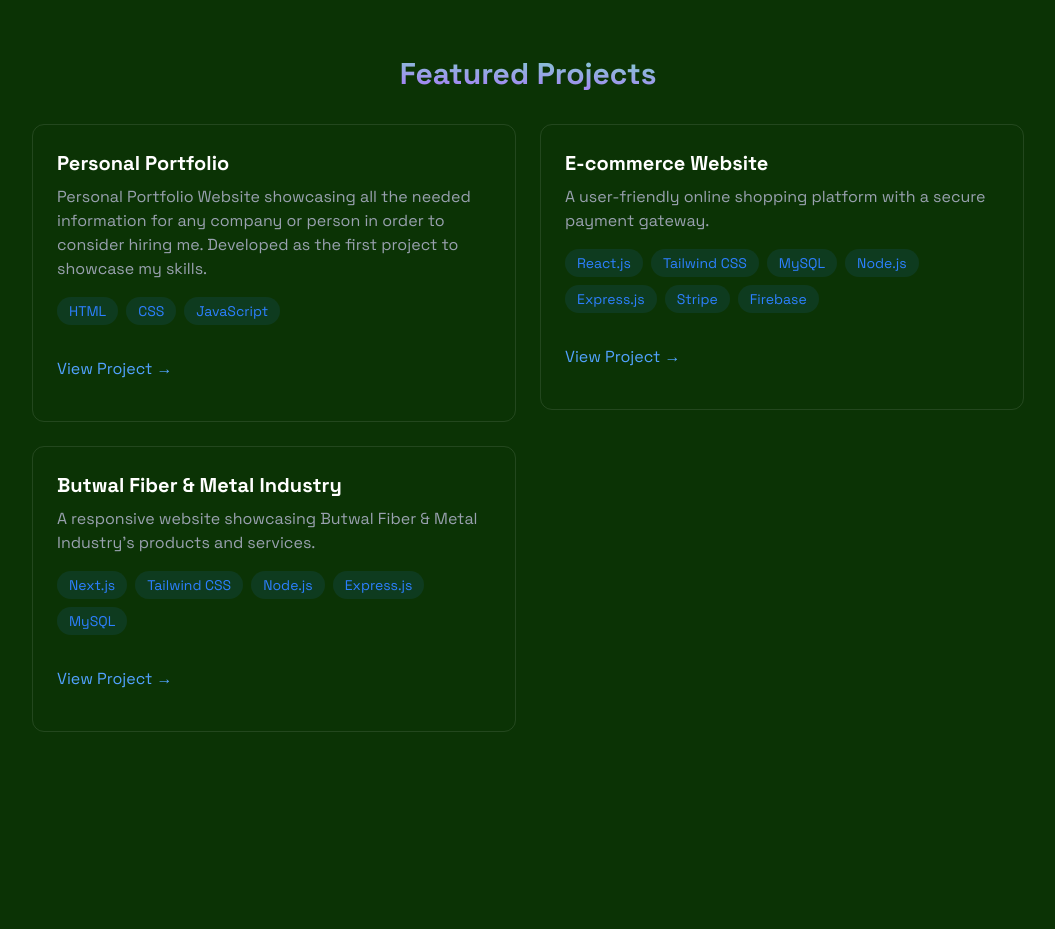
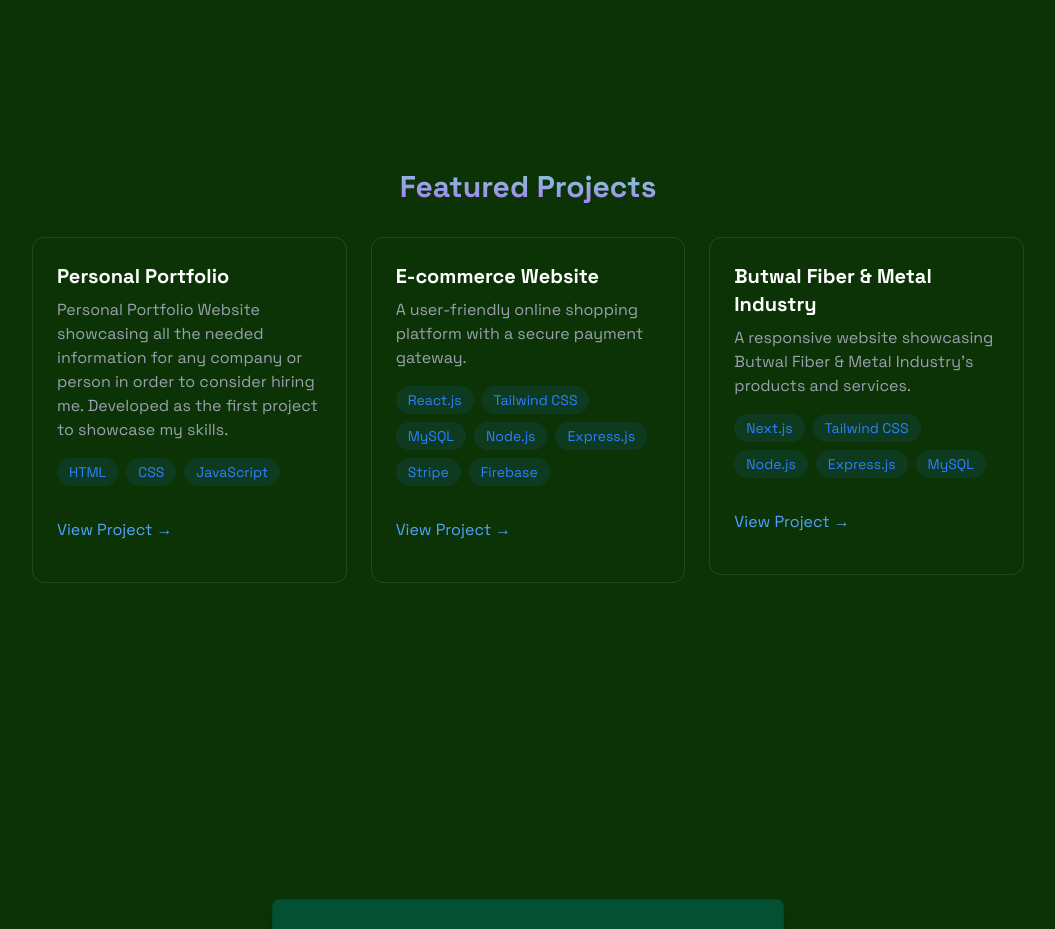
Before and after one commit to chirang56/chiran.me, a React (Vite) app: page / in a window 1280 px wide. Shown: the part 1680-2609 px from the top of the page, without its empty margins (112-1167 px from the left). Built offline with nearby package versions, Linux system fonts and the light colour scheme.

Commit message:
chore: minor updates to portfolio website

```diff
--- a/src/components/LoadingScreen.jsx
+++ b/src/components/LoadingScreen.jsx
@@ -28,7 +28,7 @@ export const LoadingScreen = ({ onComplete }) => {
           <span className="animate-blink ml-1"> Dear, People! </span>
       </div>
         <div className="w-[200px] h-[2px] bg-gray-800 rounded relative overflow-hidden">
-          <div className="w-[40%] h-full bg-blue-500 shadow-[0_0_15px_#3b82f6 animate-loading-bar">
+          <div className="w-[40%] h-full bg-blue-500 shadow-[0_0_15px_#3b82f6] animate-loading-bar">
           </div>
         </div>
     </div>
--- a/src/components/ThemeToggle.jsx
+++ b/src/components/ThemeToggle.jsx
@@ -9,6 +9,7 @@ export const ThemeToggle = () => {
       onClick={toggleTheme}
       className="p-2 rounded-full transition-colors focus:outline-none focus:ring-2 focus:ring-blue-500 focus:ring-offset-2 dark:focus:ring-offset-gray-900"
       aria-label={theme === 'dark' ? 'Switch to light mode' : 'Switch to dark mode'}
+      title={theme === 'dark' ? 'Switch to light mode' : 'Switch to dark mode'}
     >
       {theme === 'dark' ? (
         <FiSun className="w-5 h-5 text-yellow-400" />
--- a/src/components/sections/About.jsx
+++ b/src/components/sections/About.jsx
@@ -1,9 +1,7 @@
 import { RevealOnScroll } from "../../components/RevealOnScroll";
+import { FRONTEND_SKILLS, BACKEND_SKILLS } from "../../constants/projects";
 
 export const About = () => {
-  const frontendSkills = ["React", "Vue", "TypeScript", "TailwindCSS", "Svelte"];
-  const backendSkills = ["Node.js", "Python", "AWS", "MongoDB", "GraphQL"];
-
   return (
     <section
       id="about"
@@ -29,7 +27,7 @@ export const About = () => {
                 <div className="rounded-xl p-6 hover:-translate-y-1 transition-all">
                   <h3 className="text-xl font-bold mb-4">Frontend</h3>
                   <div className="flex flex-wrap gap-2">
-                    {frontendSkills.map((tech, key) => (
+                    {FRONTEND_SKILLS.map((tech, key) => (
                       <span
                         key={key}
                         className="bg-blue-500/10 text-blue-500 py-1 px-3 rounded-full text-sm hover:bg-blue-500/20
@@ -46,7 +44,7 @@ export const About = () => {
                 <div className="rounded-xl p-6 hover:-translate-y-1 transition-all">
                   <h3 className="text-xl font-bold mb-4">Backend</h3>
                   <div className="flex flex-wrap gap-2">
-                    {backendSkills.map((tech, key) => (
+                    {BACKEND_SKILLS.map((tech, key) => (
                       <span
                         key={key}
                         className="bg-blue-500/10 text-blue-500 py-1 px-3 rounded-full text-sm hover:bg-blue-500/20
--- a/src/components/sections/Projects.jsx
+++ b/src/components/sections/Projects.jsx
@@ -1,4 +1,5 @@
 import { RevealOnScroll } from "../../components/RevealOnScroll";
+import { PROJECTS } from "../../constants/projects";
 
 const ProjectCard = ({ title, description, techStack, link }) => {
   return (
@@ -31,27 +32,6 @@ const ProjectCard = ({ title, description, techStack, link }) => {
 };
 
 export const Projects = () => {
-  const projects = [
-    {
-      title: "Personal Portfolio",
-      description: "Personal Portfolio Website showcasing all the needed information for any company or person in order to consider hiring me. Developed as the first project to showcase my skills.",
-      techStack: ["HTML", "CSS", "JavaScript"],
-      link: "https://chirang56me.netlify.app/"
-    },
-    {
-      title: "E-commerce Website",
-      description: "A user-friendly online shopping platform with a secure payment gateway.",
-      techStack: ["React.js", "Tailwind CSS", "MySQL", "Node.js", "Express.js", "Stripe", "Firebase"],
-      link: "https://matdash-frontend.vercel.app/"
-    },
-    {
-      title: "Butwal Fiber & Metal Industry",
-      description: "A responsive website showcasing Butwal Fiber & Metal Industry's products and services.",
-      techStack: ["Next.js", "Tailwind CSS", "Node.js", "Express.js", "MySQL"],
-      link: "https://gautam-steelworks.vercel.app/en"
-    },
-  ];
-
   return (
     <section id="projects" className="min-h-screen flex items-center justify-center py-20">
       <div className="max-w-5xl mx-auto px-4">
@@ -61,8 +41,8 @@ export const Projects = () => {
           </h2>
         </RevealOnScroll>
 
-        <div className="grid grid-cols-1 md:grid-cols-2 gap-6">
-          {projects.map((project, index) => (
+        <div className="grid grid-cols-1 md:grid-cols-2 lg:grid-cols-3 gap-6 max-w-full">
+          {PROJECTS.map((project, index) => (
             <ProjectCard
               key={index}
               title={project.title}
--- /dev/null
+++ b/src/constants/projects.js
@@ -0,0 +1,23 @@
+export const PROJECTS = [
+  {
+    title: "Personal Portfolio",
+    description: "Personal Portfolio Website showcasing all the needed information for any company or person in order to consider hiring me. Developed as the first project to showcase my skills.",
+    techStack: ["HTML", "CSS", "JavaScript"],
+    link: "https://chirang56me.netlify.app/"
+  },
+  {
+    title: "E-commerce Website",
+    description: "A user-friendly online shopping platform with a secure payment gateway.",
+    techStack: ["React.js", "Tailwind CSS", "MySQL", "Node.js", "Express.js", "Stripe", "Firebase"],
+    link: "https://matdash-frontend.vercel.app/"
+  },
+  {
+    title: "Butwal Fiber & Metal Industry",
+    description: "A responsive website showcasing Butwal Fiber & Metal Industry's products and services.",
+    techStack: ["Next.js", "Tailwind CSS", "Node.js", "Express.js", "MySQL"],
+    link: "https://butwalfiber.com/en"
+  },
+];
+
+export const FRONTEND_SKILLS = ["React", "Vue", "TypeScript", "TailwindCSS", "Svelte"];
+export const BACKEND_SKILLS = ["Node.js", "Python", "AWS", "MongoDB", "GraphQL"];
```
Also changed, not shown: 1 other file (tests, documents, lock files or other folders).
